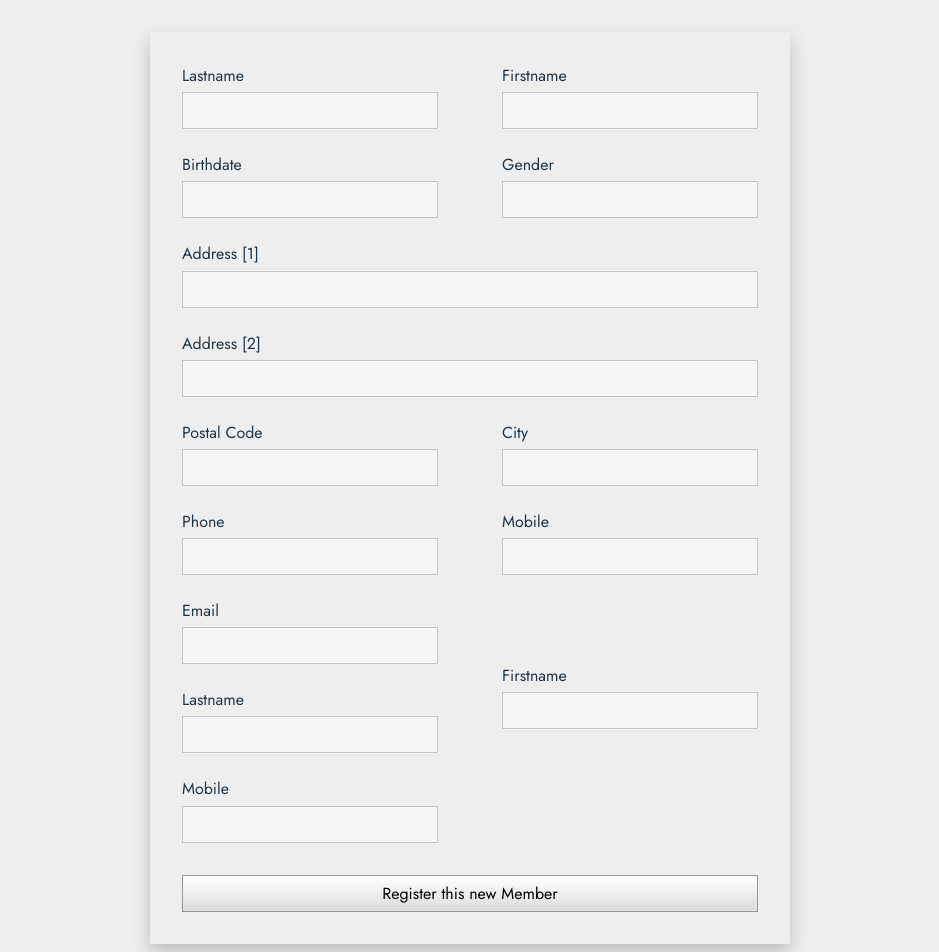
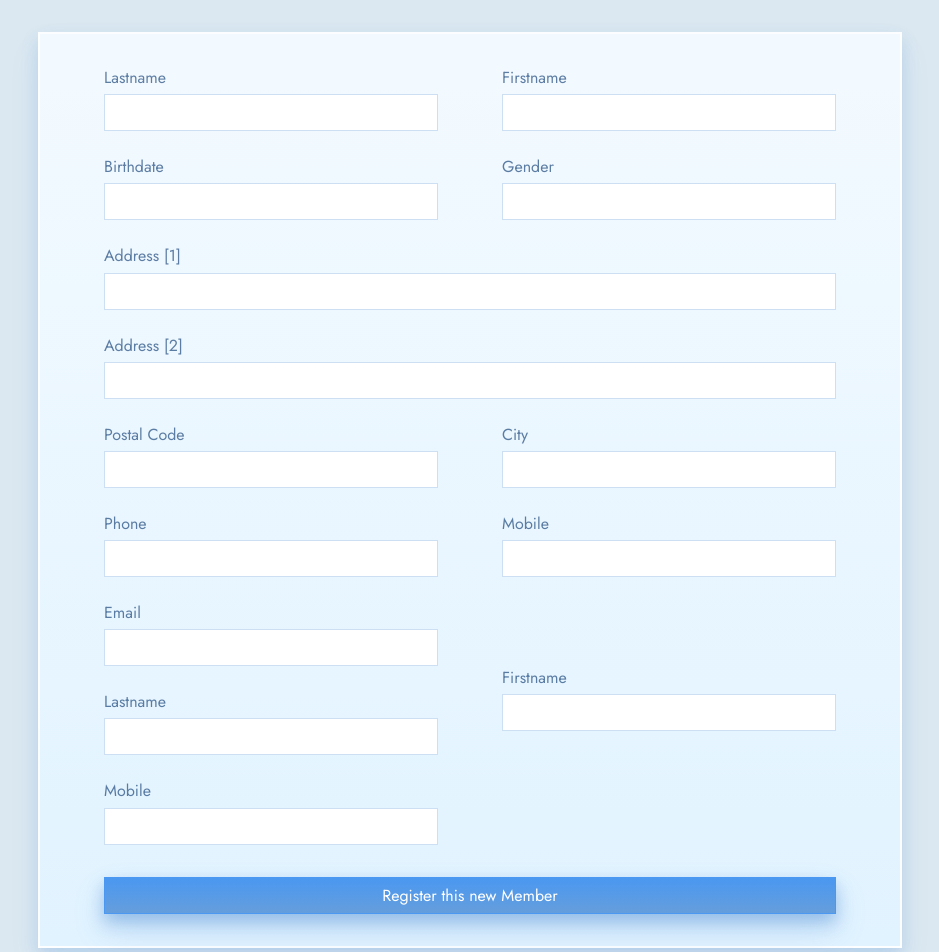
Before and after one commit to ask0ldd/SubscriptionsManager, a React (Vite) app: page /newMember in a window 1280 px wide. Shown: the top 952 px of the page, without its empty margins (170-1109 px from the left). Built offline with nearby package versions, Linux system fonts and the light colour scheme.

Commit message:
new member from design

```diff
--- a/src/App.css
+++ b/src/App.css
@@ -2,6 +2,7 @@
   max-width: 1440px;
   margin: 0 auto;
   padding: 2rem 0;
+  color: #264f81bb;
 }
 
 a {
@@ -18,14 +19,18 @@ form {
   width: 360px;
   font-family: "Jost", sans-serif;
   font-size: 1rem;
+  /*background: linear-gradient(to bottom, #f3faff 0%, #d8ebf8cc 100%);*/
+  background: linear-gradient(to bottom, #f3faff 0%, #e1f3ff 100%);
+  border: 2px solid #ffffffdd;
 }
 
 form input[type="text"],
 form input[type="number"] {
-  border: 1px solid #c5c5c5;
-  background: #f6f6f6;
+  /*border: 1px solid #c5c5c5;*/
+  border: 1px solid #4688d344;
+  background: #ffffff;
   padding: 0.35em 0.4em 0.4em 0.4em;
-  color: #454545;
+  color: #264f81bb;
   font-family: "Jost", sans-serif;
   font-size: 1rem;
   /*font-family: Arial, Helvetica, sans-serif;*/
@@ -38,8 +43,12 @@ form input[type="submit"] {
   font-family: "Jost", sans-serif;
   font-size: 1rem;
   padding: 0.4em 0.4em 0.35em 0.4em;
-  background: linear-gradient(to bottom, #fff 0%, #dcdcdc 100%);
-  border: 1px solid #979797;
+  /*background: linear-gradient(to bottom, #fff 0%, #dcdcdc 100%);*/
+  background: linear-gradient(to bottom, #4a98f1 0%, #4688d3cc 100%);
+  /*border: 1px solid #979797;*/
+  border: 1px solid #4a98f1;
+  box-shadow: 0 8px 16px #4688d366, 0 16px 32px #4688d333;
+  color: #ffffff;
 }
 
 label.defaultSpacing {
@@ -48,7 +57,7 @@ label.defaultSpacing {
 
 form input:focus,
 textarea:focus {
-  outline: 1px solid #213547;
+  outline: 1px solid #264f8188;
 }
 
 dialog::backdrop {
--- a/src/index.css
+++ b/src/index.css
@@ -32,7 +32,8 @@ body {
   /*place-items: center;*/
   min-width: 320px;
   min-height: 100vh;
-  background-color: #eeeeee;
+  /*background-color: #eeeeee;*/
+  background-color: #dbe8f1;
 }
 
 h1 {
--- a/src/pages/NewLeftover.tsx
+++ b/src/pages/NewLeftover.tsx
@@ -16,7 +16,7 @@ function NewLeftover(){
                 <label htmlFor="subscriptionNotes" className='defaultSpacing'>Notes</label>
                 <textarea id="subscriptionNotes"/>
 
-                <input id="newPaymentSubmit" type="submit" value="Submit a New Payment"/>
+                <input id="newPaymentSubmit" type="submit" value="Assign some"/>
 
             </form>
         </main>
--- a/src/pages/NewMember.tsx
+++ b/src/pages/NewMember.tsx
@@ -2,8 +2,8 @@ import '../style/NewMember.css'
 
 function NewMember(){
     return (
-        <main>
-            <form className="newMember-Form">
+        <main className='main-newMember'>
+            <form className="form-newMember">
                 <div style={{width:'40%', flex:'1 1 40%'}}>
                     <label htmlFor="lastname">Lastname</label>
                     <input id="lastname" type="text"/>
--- a/src/style/NewMember.css
+++ b/src/style/NewMember.css
@@ -1,14 +1,21 @@
-.newMember-Form {
+.main-newMember {
+  display: flex;
+  justify-content: center;
+  max-width: calc(1440px * 60 / 100);
+}
+
+.form-newMember {
   display: flex;
   flex-direction: row;
   column-gap: 4rem;
   flex-wrap: wrap;
-  width: 640px;
-  box-shadow: 0 8px 16px #bdbdbd;
-  padding: 2rem;
+  width: 100%;
+  /*box-shadow: 0 8px 16px #bdbdbd;*/
+  box-shadow: 0 8px 16px #4688d333, 0 16px 32px #4688d311;
+  padding: 2rem 4rem;
 }
 
-.newMember-Form div {
+.form-newMember div {
   display: flex;
   flex-direction: column;
 }
@@ -17,7 +24,7 @@ label.defaultSpacing {
   margin-top: 1.5rem;
 }
 
-.newMember-Form input[type="submit"] {
+.form-newMember input[type="submit"] {
   align-self: center;
   width: 100%;
 }
```
